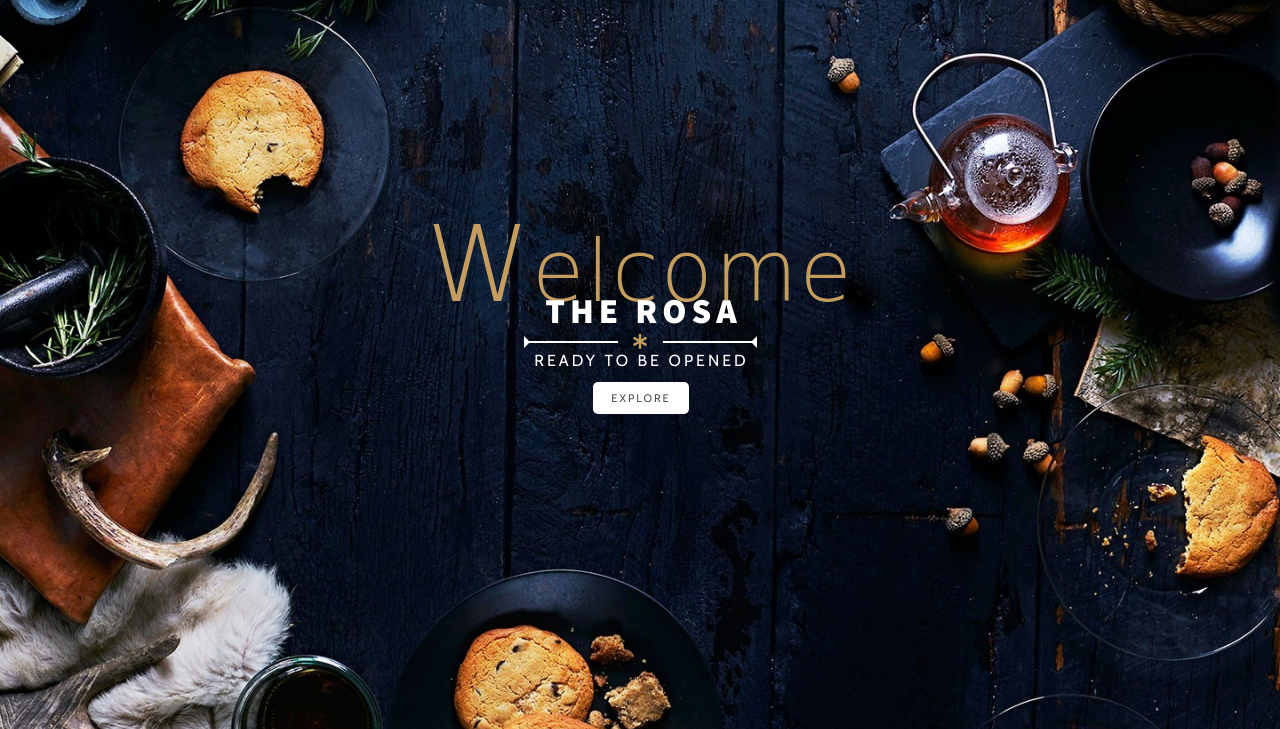
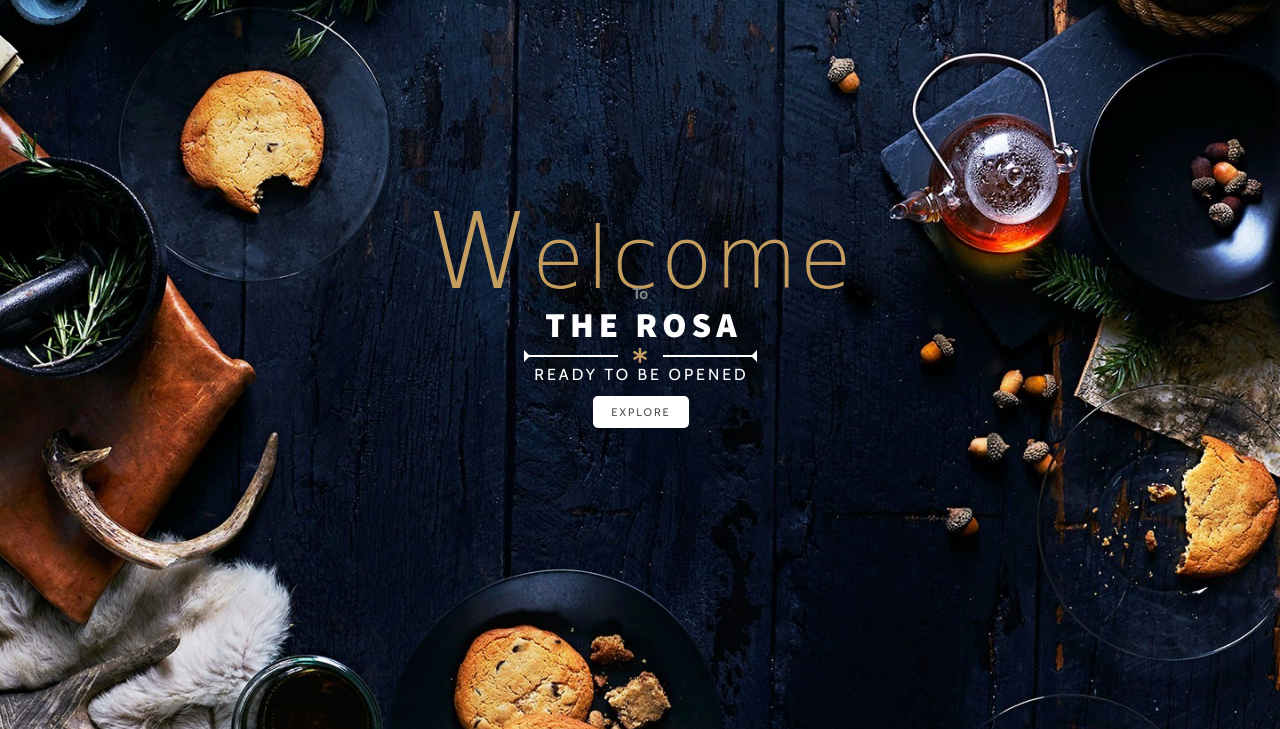
Before and after one commit to n8fury/The_Rosa, a plain HTML site: page index.html in a window 1280 px wide. Shown: the part 71-800 px from the top of the page. Drawn offline with nearby package versions, Linux system fonts and the light colour scheme; a web font is replaced by a local one.

Commit message:
modified styling

```diff
--- a/index.html
+++ b/index.html
@@ -46,6 +46,7 @@
     <section class="hero" id="hero">
       <div class="container">
         <h2 class="sub-headline"><span class="first-letter">W</span>elcome</h2>
+        <h6 class="spacer">to</h6>
         <h1 class="headline">The Rosa</h1>
         <div class="headline-description">
           <div class="separator">
--- a/styles.css
+++ b/styles.css
@@ -166,7 +166,7 @@ nav::before {
     font-size: 8.5rem;
     font-family: var(--secondary-font);
     color: var(--secondary-font-color);
-    font-weight: 100;
+    font-weight: 200;
     letter-spacing: 2px;
     line-height: .4;
 }
@@ -174,6 +174,13 @@ nav::before {
 .first-letter {
     text-transform: uppercase;
     font-size: 10.5rem;
+}
+.spacer{
+    font-size: 1.5rem;
+    color: #868686;
+    margin-top: .9rem;
+    margin-bottom: 0;
+    text-transform: capitalize;
 }
 
 .headline {
```
